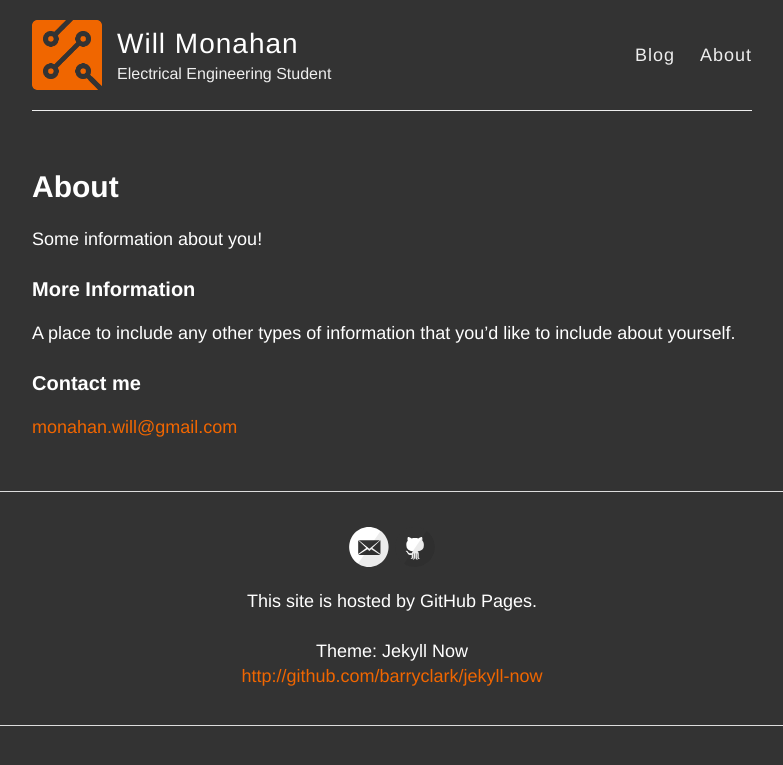
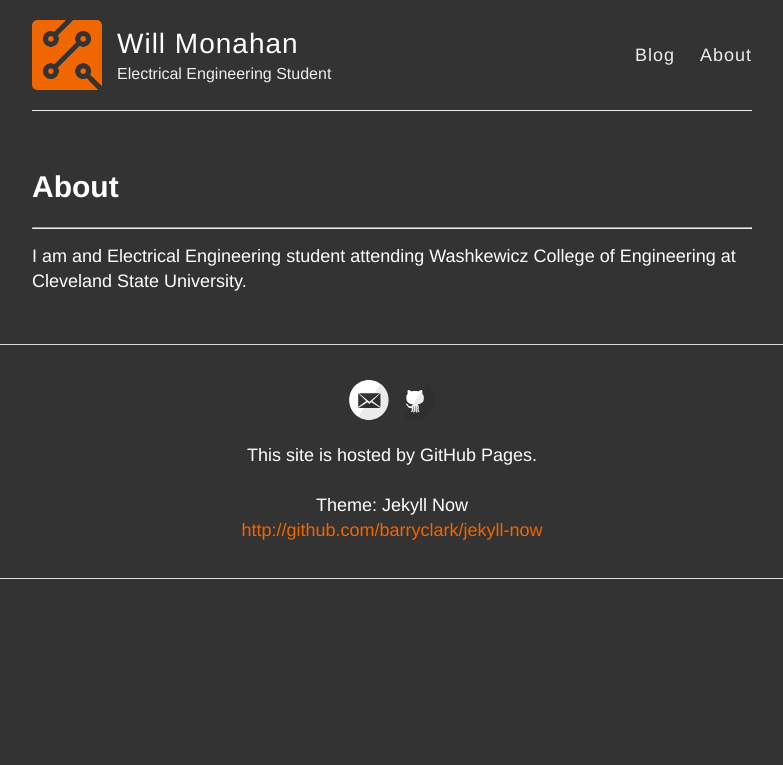
Before and after one commit to Thoin/Thoin.github.io, a Jekyll site: the page built from about.md, in a window 1280 px wide. Shown: the top 765 px of the page, without its empty margins (248-1031 px from the left). Built offline with Jekyll 4.4.1, drawn with Linux system fonts in a browser that asks for light colours.

Commit message:
New About

```diff
--- a/about.md
+++ b/about.md
@@ -4,12 +4,5 @@
 permalink: /about/
 ---
 
-Some information about you!
-
-### More Information
-
-A place to include any other types of information that you'd like to include about yourself.
-
-### Contact me
-
-[monahan.will@gmail.com](mailto:monahan.will@gmail.com)
+----------
+I am and Electrical Engineering student attending Washkewicz College of Engineering at Cleveland State University.
```
Also changed, not shown: Title.md (deleted, +0 -2 lines).
